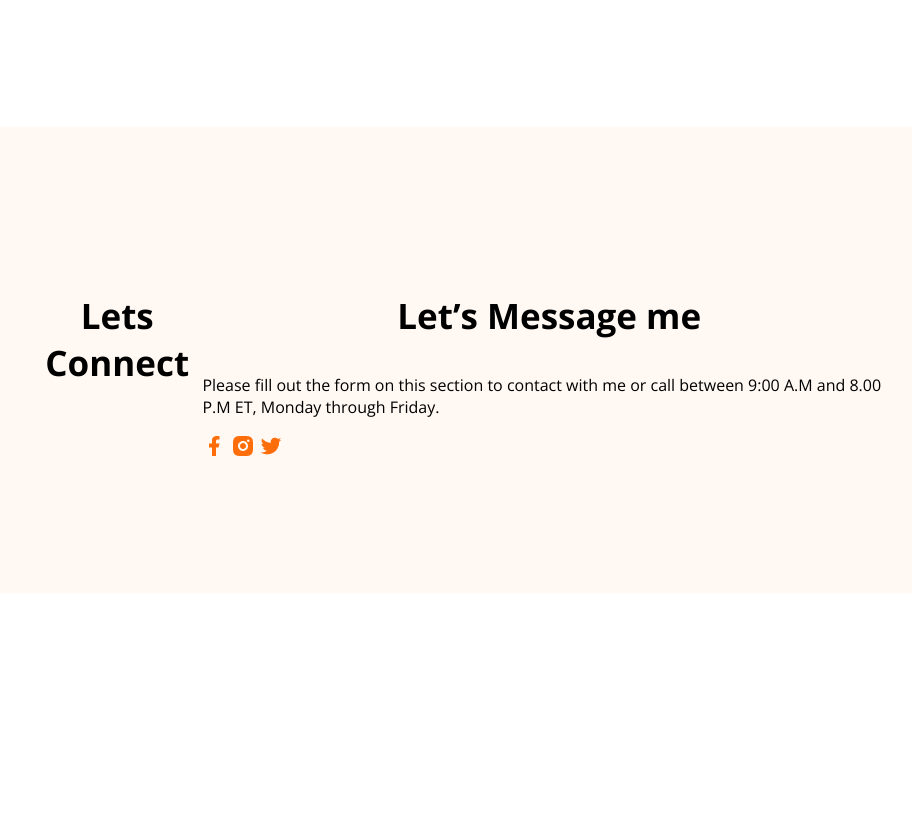
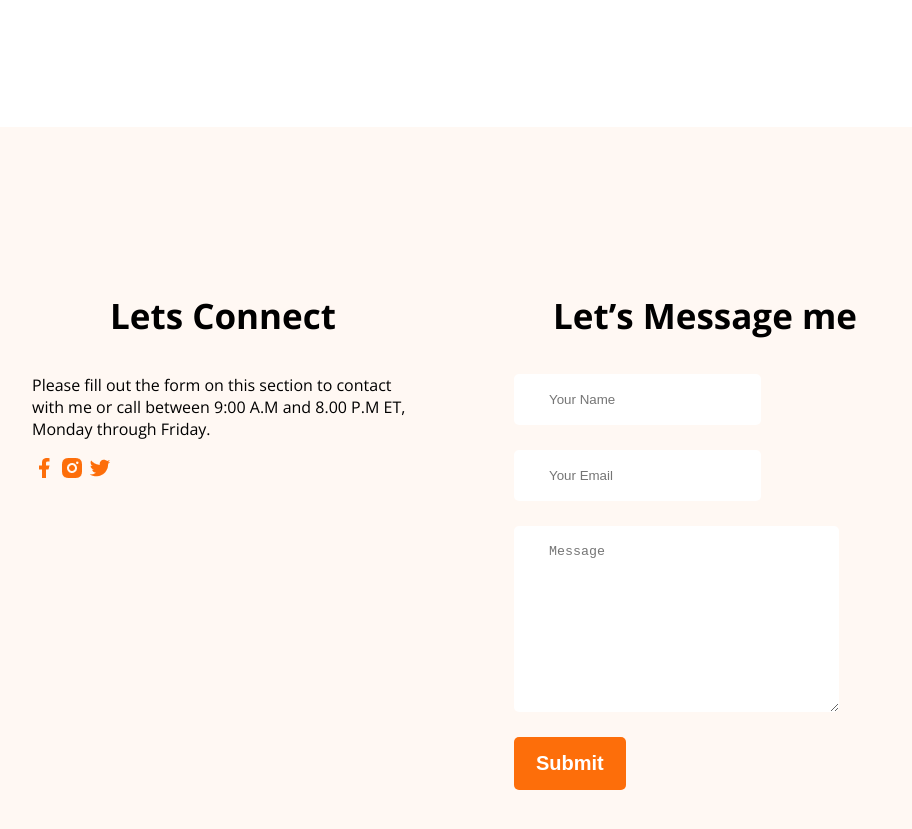
Before and after one commit to Iftee-Mahmud/webdevoloper-portfolio, a plain HTML site: page index.html in a window 1280 px wide. Shown: the part 3047-3876 px from the top of the page, without its empty margins (176-1088 px from the left). Before the commit the page ends 3648 px from the top, so only its background shows below. Drawn offline with nearby package versions, Linux system fonts and the light colour scheme.

Commit message:
finished the footer section with contact form

```diff
--- a/index.html
+++ b/index.html
@@ -153,9 +153,6 @@
     <footer>
         <div class="footer-column">
             <h3 class="section-title">Lets Connect</h3>
-        </div>
-        <div class="footer-column">
-            <h3 class="section-title">Let’s Message me</h3>
             <p class="section-description">Please fill out the form on this section to contact with me or call between 9:00 A.M and 8.00 P.M ET, Monday through Friday.</p>
             <div class="social-links">
                 <a href=""><img src="images/icons/facebook.png" alt=""></a>
@@ -163,6 +160,15 @@
                 <a href=""><img src="images/icons/twitter.png" alt=""></a>
             </div>
         </div>
+        <div class="footer-column">
+            <h3 class="section-title">Let’s Message me</h3>
+            <form class="contact">
+                <input type="text" placeholder="Your Name">
+                <input type="email" name="" id="" placeholder="Your Email">
+                <textarea name="" id="" cols="30" rows="10" placeholder="Message"></textarea>
+                <input class="btn-primary" type="submit" value="Submit">
+            </form>
+        </div>
     </footer>
 </body>
 </html>
--- a/styles/portfolio.css
+++ b/styles/portfolio.css
@@ -156,10 +156,11 @@ section-description {
     gap: 54px;
 }
 
-.resume-item-institute{
+.resume-item-institute {
     margin-top: 0;
     margin-bottom: 20px;
 }
+
 .resume-item-institute,
 .resume-item-description {
     color: #757575;
@@ -171,18 +172,39 @@ section-description {
     font-weight: 600;
     margin-bottom: 10px;
 }
-.resume-container hr{
+
+.resume-container hr {
     margin: 22px;
 }
-.download-cv{
-text-align: center;
-margin-top: 50px;
+
+.download-cv {
+    text-align: center;
+    margin-top: 50px;
 }
 
 /* footer styles */
-footer{
+footer {
     display: flex;
+    gap: 100px;
     background: #FFF8F3;
     padding: 130px 200px;
     margin-top: 100px;
 }
+
+.footer-column {
+    width: 50%;
+}
+.social-link{
+    margin right: 22px;
+}
+
+.contact input[type="text"], .contact input[type="email"],
+textarea {
+    display: block;
+    margin-bottom: 25px;
+    padding: 18px 35px;
+    color: #757575;
+    border-radius: 5px;
+    background: #FFF;
+    border: 0;
+}
```
